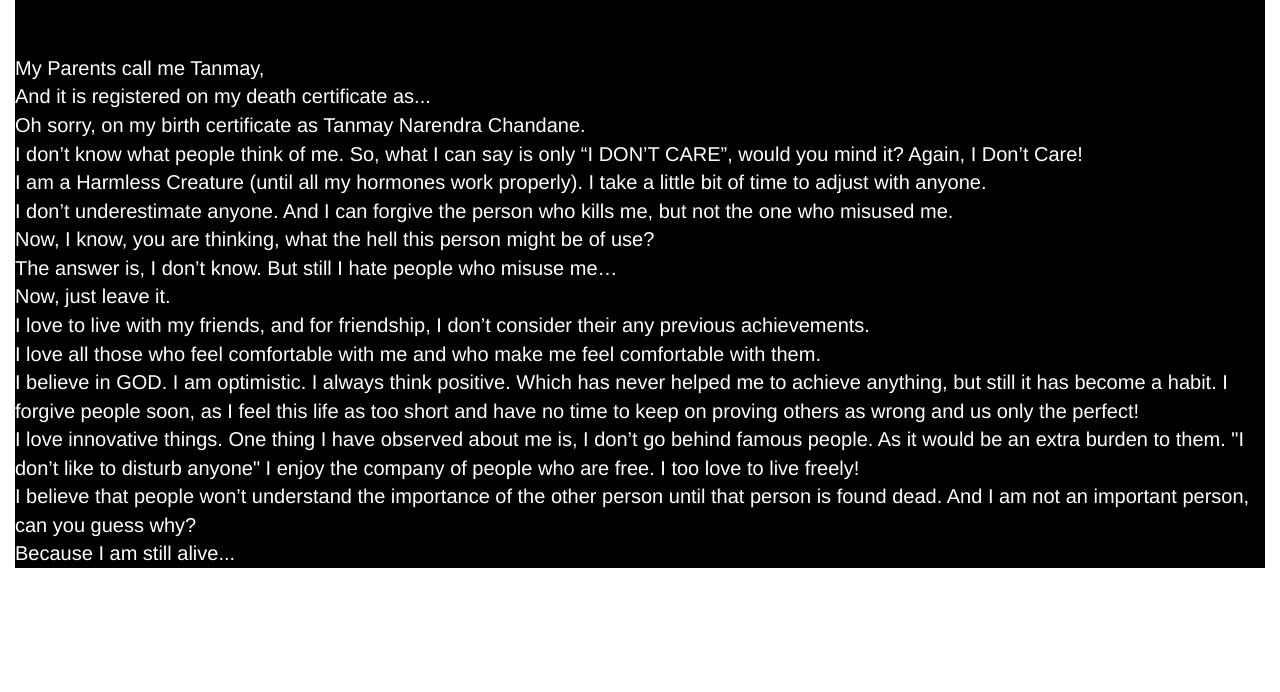
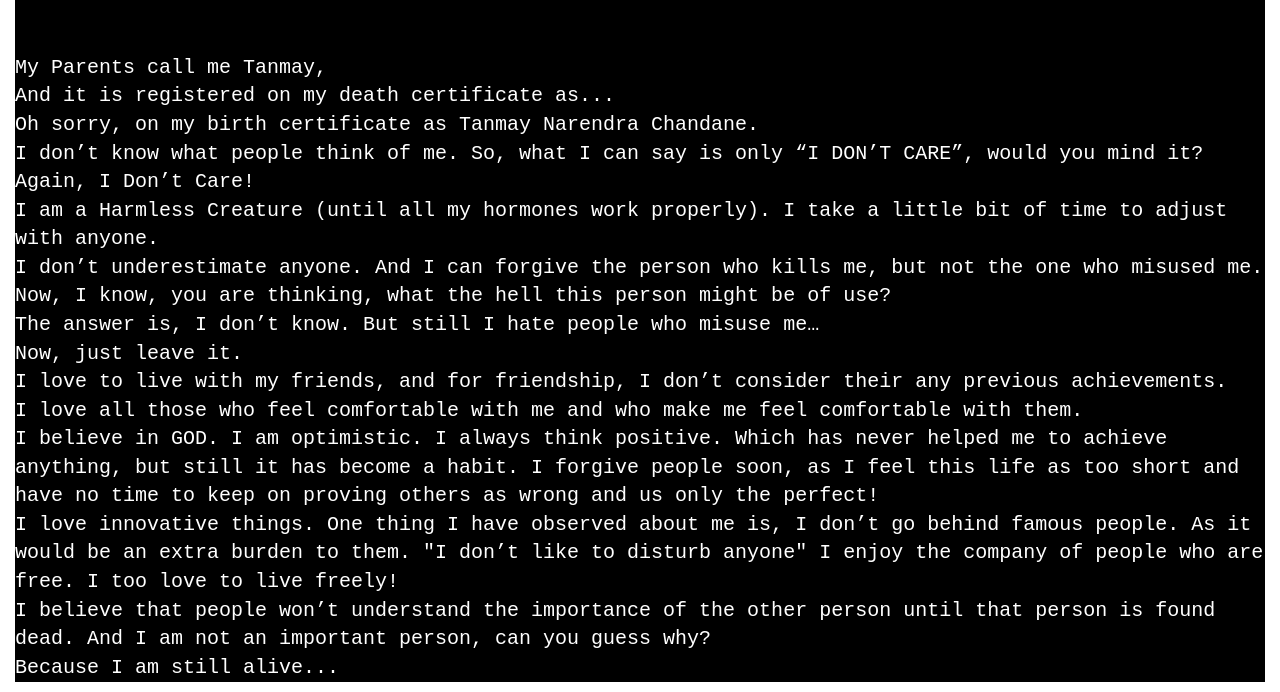
Before and after one commit to tanmaychandane/personal_portfolio, a plain HTML site: page index.html in a window 1280 px wide. Shown: the part 376-1068 px from the top of the page. Before the commit the page ends 954 px from the top, so only its background shows below. Drawn offline with nearby package versions, Linux system fonts and the light colour scheme.

Commit message:
Update style.css
font and image size changes

```diff
--- a/css/style.css
+++ b/css/style.css
@@ -18,4 +18,8 @@
 }
 .para-font {
   font-size: 20px;
+
 }
+.fofo {
+  font-family: monospace;
+}
```
